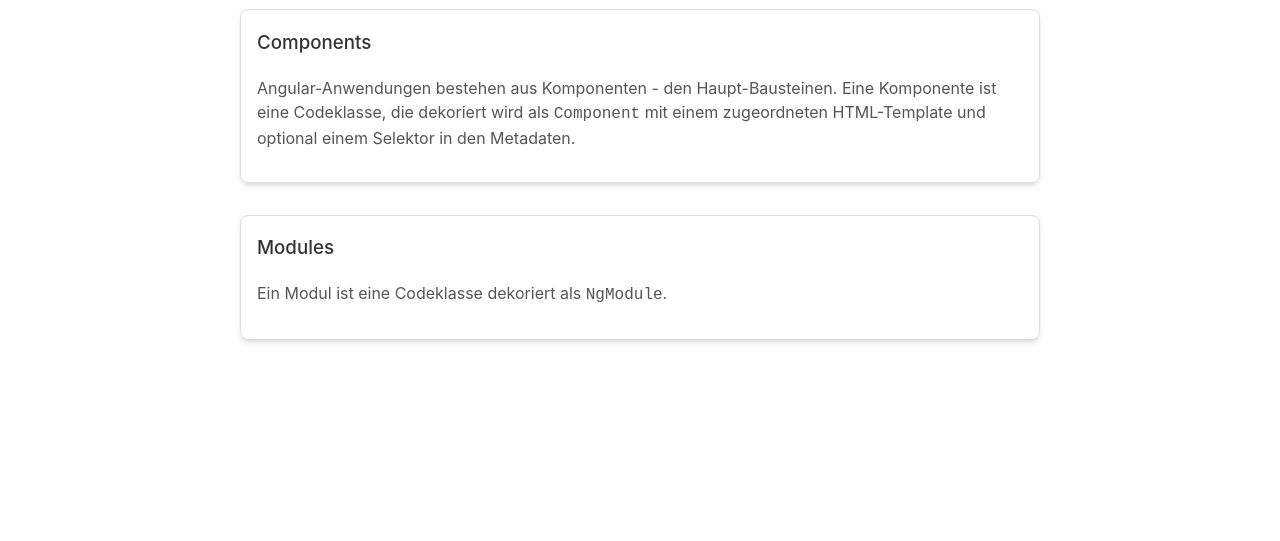
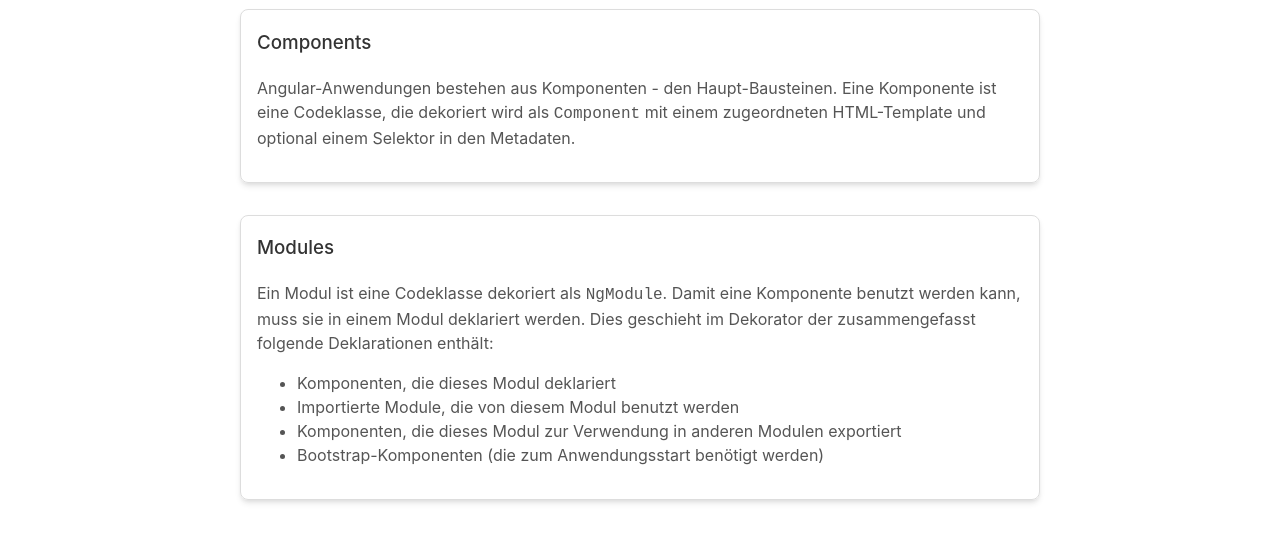
Before and after one commit to lean-ng/edu-concepts-backup, a website built with Vite: page index.html in a window 1280 px wide. Shown: the part 161-702 px from the top of the page. Built offline with nearby package versions, Linux system fonts and the light colour scheme.

Commit message:
Add module declarations.

```diff
--- a/index.html
+++ b/index.html
@@ -27,6 +27,14 @@
           <h3>Modules</h3>
           <p>
             Ein Modul ist eine Codeklasse dekoriert als <code>NgModule</code>.
+            Damit eine Komponente benutzt werden kann, muss sie in einem Modul deklariert werden.
+            Dies geschieht im Dekorator der zusammengefasst folgende Deklarationen enthält:
+            <ul>
+              <li>Komponenten, die dieses Modul deklariert</li>
+              <li>Importierte Module, die von diesem Modul benutzt werden</li>
+              <li>Komponenten, die dieses Modul zur Verwendung in anderen Modulen exportiert</li>
+              <li>Bootstrap-Komponenten (die zum Anwendungsstart benötigt werden)</li>
+            </ul>
           </p>
         </article>
       </section>
```
Also changed, not shown: src/app/app.module.ts (+13 -1 lines).
